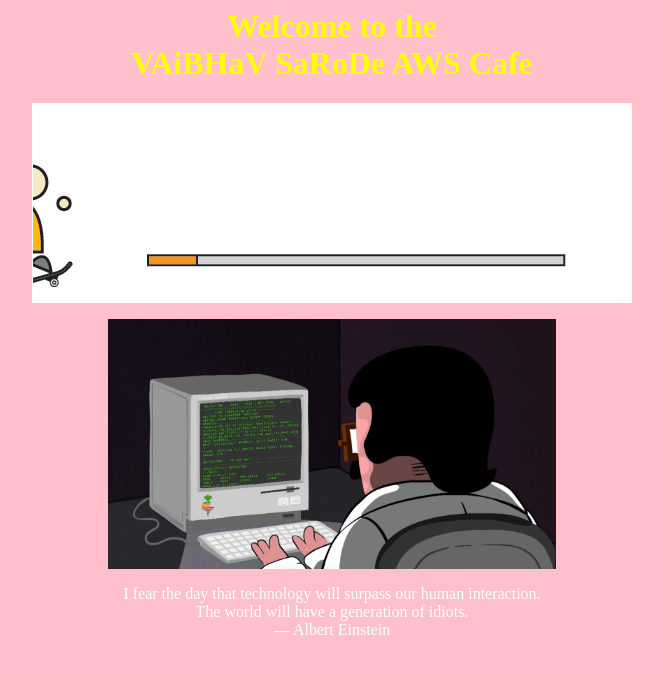
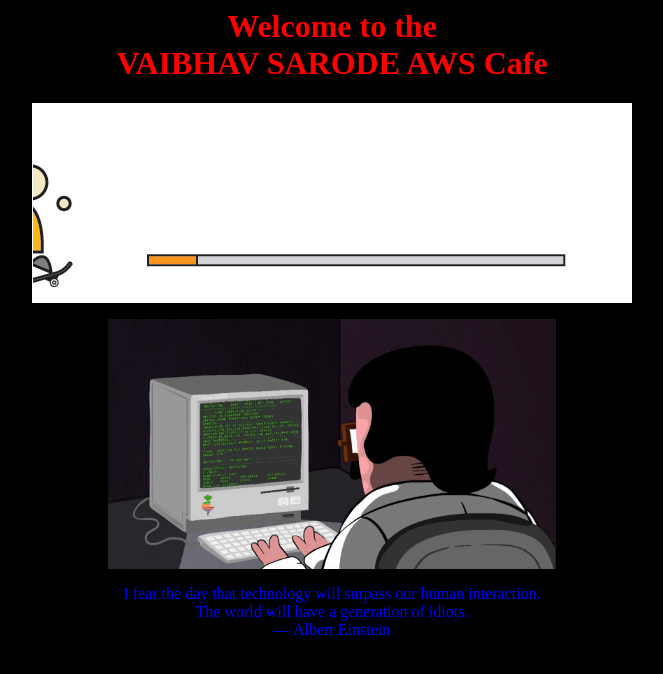
Before and after one commit to vaibhav-sarode17/openshift-demo-app, a plain HTML site: page index.html in a window 1280 px wide. Shown: the whole page, without its empty margins (308-971 px from the left). Drawn offline with Linux system fonts and the light colour scheme.

Commit message:
change name and colour

```diff
--- a/index.html
+++ b/index.html
@@ -1,17 +1,17 @@
 <html>
 <head>
-<title>VAiBHaV SaRoDe</title>
+<title>Vaibhav Sarode</title>
 <style>
-body { background: pink; text-align; center; color: white }
+body { background: black; text-align; center; color: blue }
 
-h1 { text-align: center; color: yellow }
+h1 { text-align: center; color: red }
 p { text-align: center }
 </style>
 </head>
 
 <body>
 
-  <h1>Welcome to the <br/>VAiBHaV SaRoDe AWS Cafe</h1>
+  <h1>Welcome to the <br/>VAIBHAV SARODE AWS Cafe</h1>
 
   <p><img src="loading.gif"/></p>
 
```
Also changed, not shown: 1 other file.
